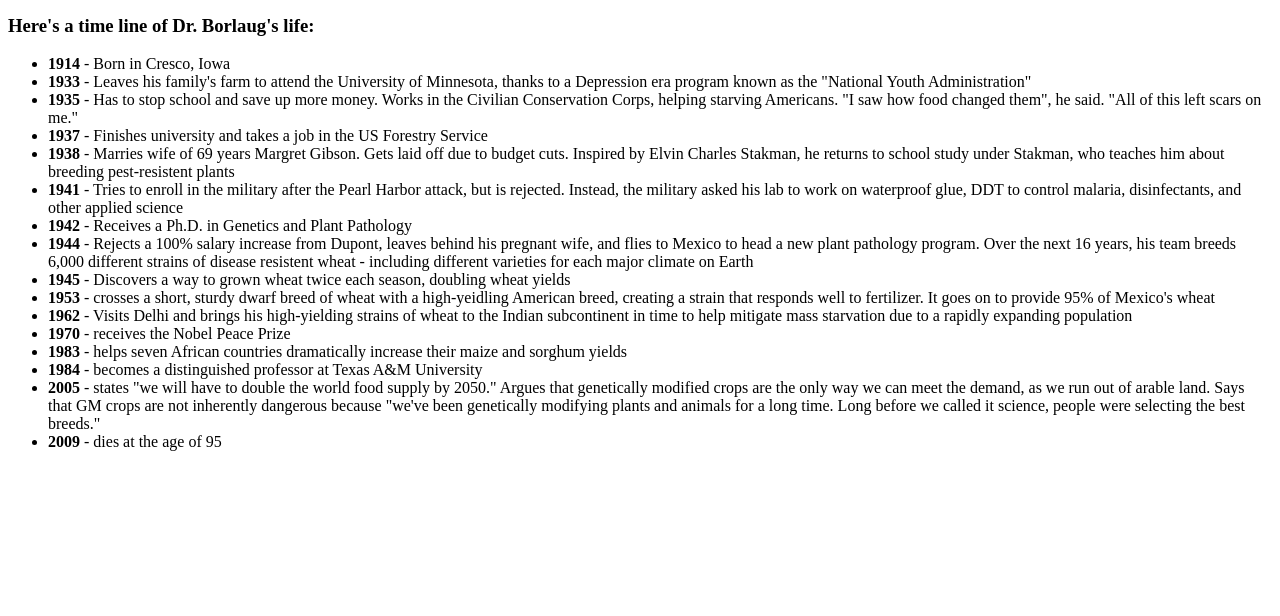
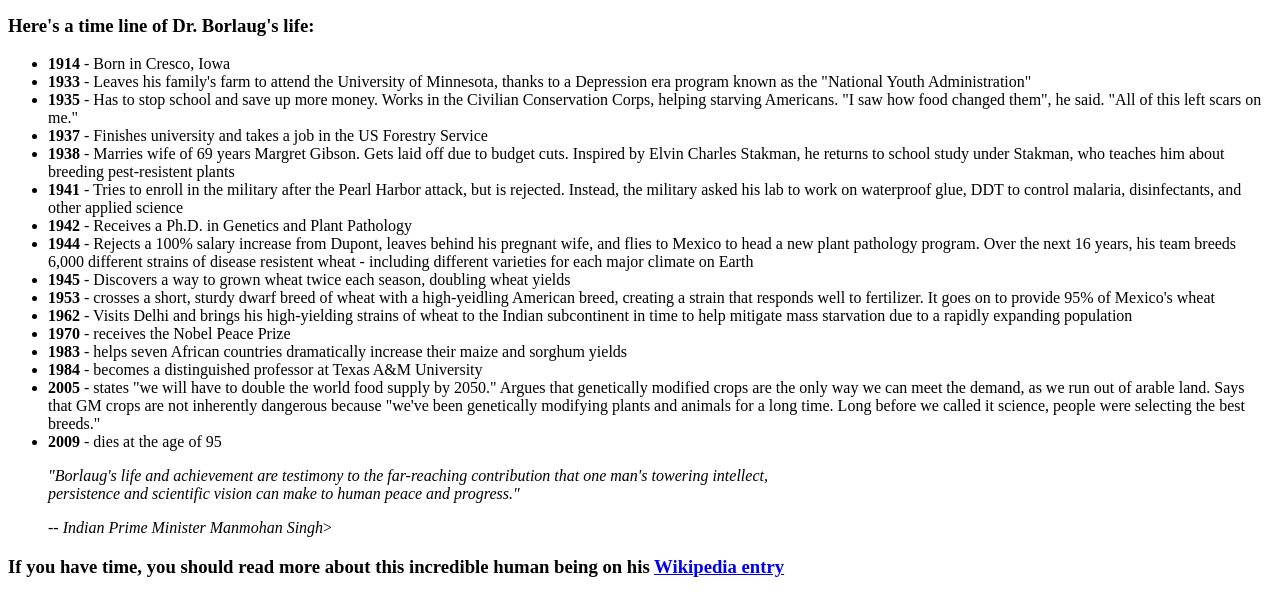
Before and after one commit to SallyFroMilan/PROJECTS-Responsive-Web-Design, a plain HTML site: page Tribute Page/index.html in a window 1280 px wide. Shown: the part 154-770 px from the top of the page. Drawn offline with Linux system fonts and the light colour scheme.

Commit message:
Added bloquote and link

```diff
--- a/Tribute Page/index.html
+++ b/Tribute Page/index.html
@@ -57,7 +57,16 @@
             </li>
         </ul>
 
-    </section>
+        <blockquote cite="https://news.rediff.com/report/2009/sep/14/pm-pays-tribute-to-father-of-green-revolution-borlaug.htm">
+            <p><em>"Borlaug's life and achievement are testimony to the far-reaching contribution that
+                one man's towering intellect,<br>
+                persistence and scientific vision can make to human peace and progress."</em></p>
+                <cite><em>-- Indian Prime Minister Manmohan Singh</em></cite>>
+        </blockquote>
 
+        <h3>If you have time, you should read more about this incredible human being on his
+            <a id="tribute-link" href="https://en.wikipedia.org/wiki/Norman_Borlaug" target="_blank">Wikipedia entry</a></h3>
+        </section>
+    </main>
 </body>
 </html>
```
Also changed, not shown: Tribute Page/style.css (added).
